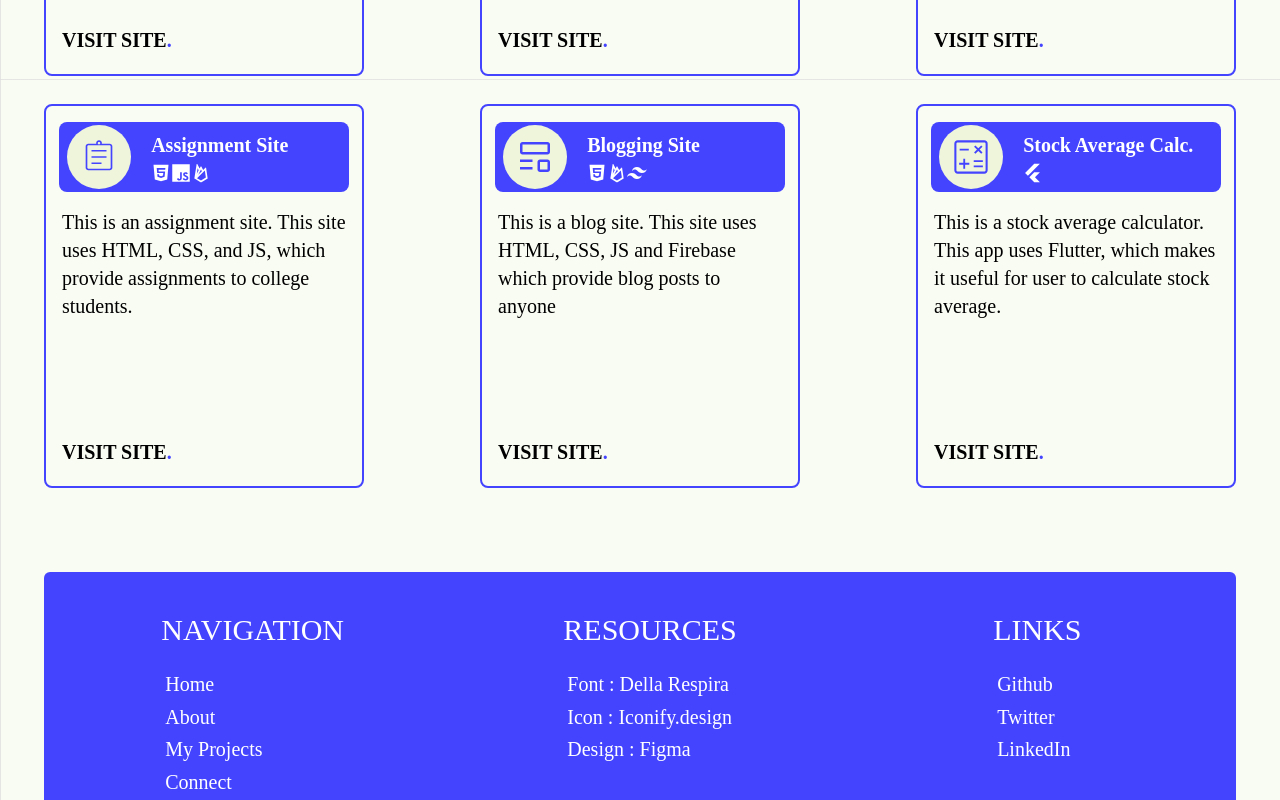
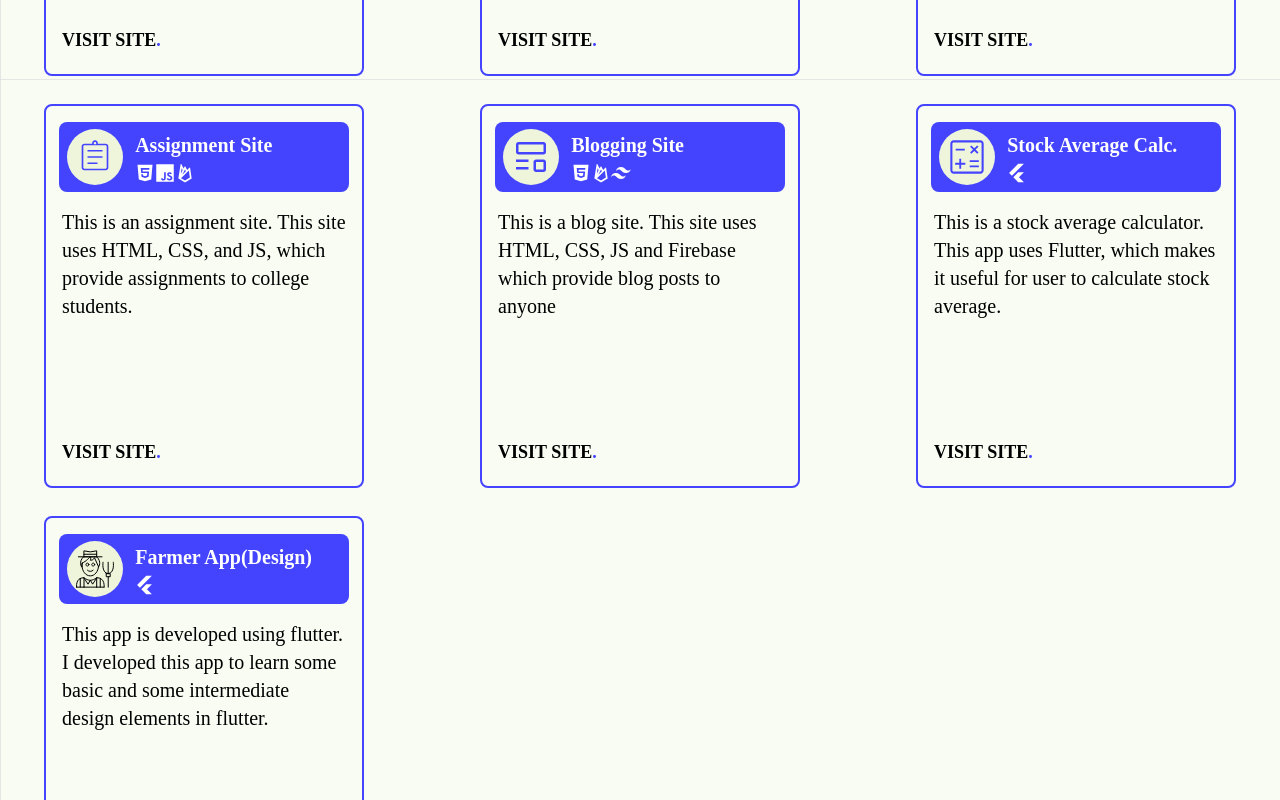
Before and after one commit to panchalbhavya2210/bhavya, a SvelteKit app: page /Work in a window 1280 px wide. Shown: the part 1520-2320 px from the top of the page. Built offline with nearby package versions, Linux system fonts and the light colour scheme; a web font is replaced by a local one.

Commit message:
commit new prj

```diff
--- a/src/routes/Work/+page.svelte
+++ b/src/routes/Work/+page.svelte
@@ -15,6 +15,7 @@
   import gCom from "../../lib/assets/gift-django.svg";
   import shop from "../../lib/assets/shop.svg";
   import stock from "../../lib/assets/stock.svg";
+  import farmer from "../../lib/assets/farmer.svg";
 
   onMount(() => {
     gsap.registerPlugin(TextPlugin, ScrollToPlugin, Observer, ScrollTrigger);
@@ -81,6 +82,11 @@
         id: "btnNine",
         classPrefix: "prjNine",
         pathSelector: ".classNine",
+      },
+      {
+        id: "btnTen",
+        classPrefix: "prjTen",
+        pathSelector: ".clsTen",
       },
     ];
 
@@ -303,6 +309,16 @@
         projectDisc="This is a stock average calculator. This app uses Flutter, which makes it useful for user to calculate stock average."
         projectLink="https://github.com/panchalbhavya2210/stock_average_flutter"
       />
+      <Project
+        projectTitle="Farmer App(Design)"
+        flutterLogo
+        projectIcon={farmer}
+        projectClassName="prjTen"
+        className="clsTen"
+        btnID="btnTen"
+        projectDisc="This app is developed using flutter. I developed this app to learn some basic and some intermediate design elements in flutter."
+        projectLink="https://github.com/panchalbhavya2210/farm_commerce"
+      ></Project>
     </div>
   </div>
 </main>
--- a/src/routes/Work/Project.svelte
+++ b/src/routes/Work/Project.svelte
@@ -27,15 +27,15 @@
         class="rectIconName w-11/12 h-20 bg-main-cyan mx-auto my-4 rounded-lg flex justify-start items-center"
       >
         <div
-          class="imgContainer w-16 h-16 bg-bgbg-white ml-2 rounded-full flex justify-center items-center"
+          class="imgContainer w-14 h-14 bg-bgbg-white ml-2 rounded-full flex justify-center items-center"
         >
-          <img src={projectIcon} alt="" />
+          <img src={projectIcon} alt="project logo" />
         </div>
         <div class="">
           <div class="para">
-            <p class="text-white ml-5 text-xl font-bold">{projectTitle}</p>
+            <p class="text-white ml-3 text-xl font-bold">{projectTitle}</p>
           </div>
-          <div class="flex ml-5 mt-1 w-24 justify-start relative">
+          <div class="flex ml-3 mt-1 w-24 justify-start relative">
             <!-- html logo -->
             <svg
               width="24"
@@ -230,7 +230,7 @@
         <div class="visit absolute bottom-5">
           <a href={projectLink} target="_blank">
             <button
-              class="uppercase font-bold text-left transition-all text-xl"
+              class="uppercase font-bold text-left transition-all text-lg"
               id={btnID}
               >Visit Site<span class="text-nav-cyan">.</span>
               <span class="{projectClassName} opacity-0">
```
Also changed, not shown: src/lib/assets/farmer.svg (added).
